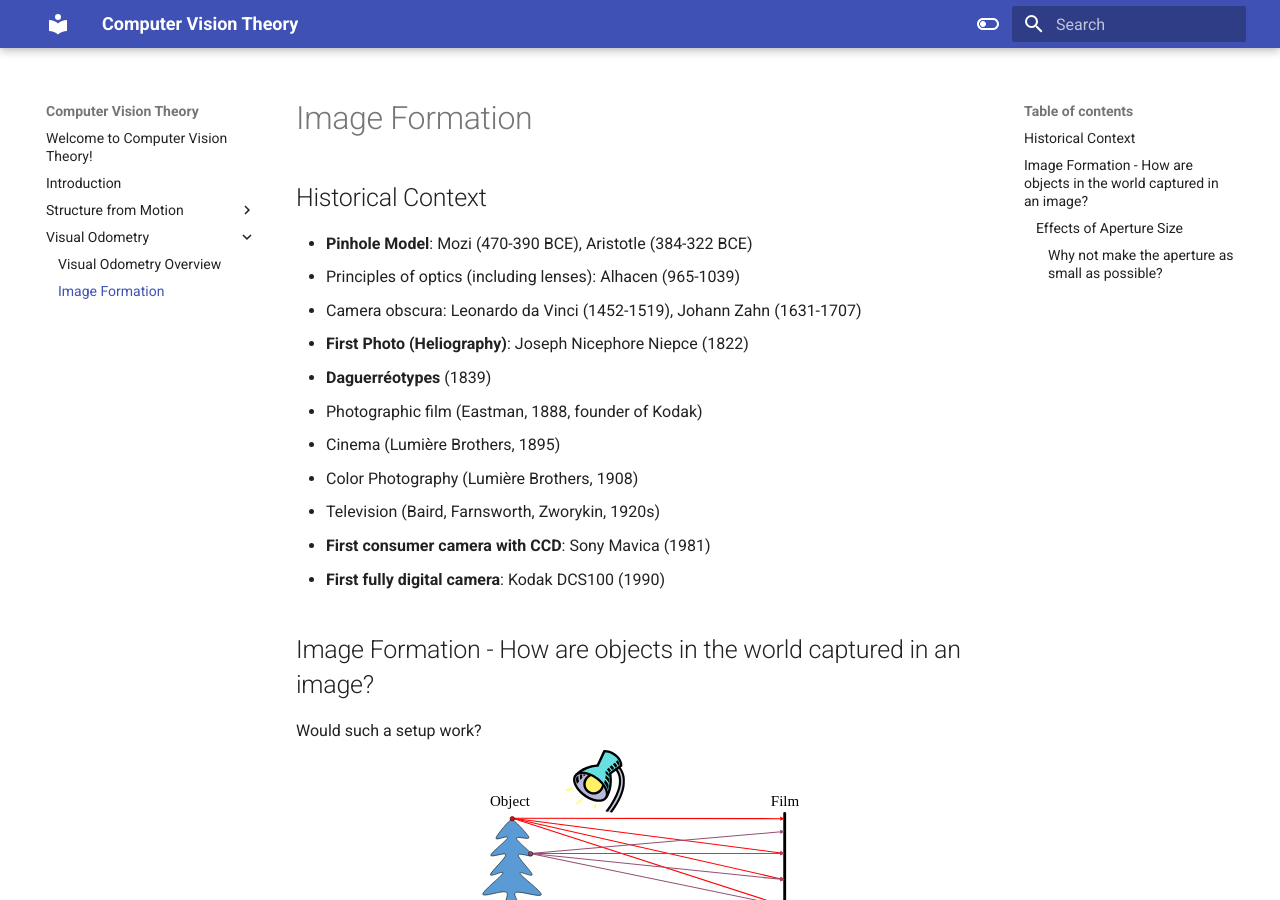
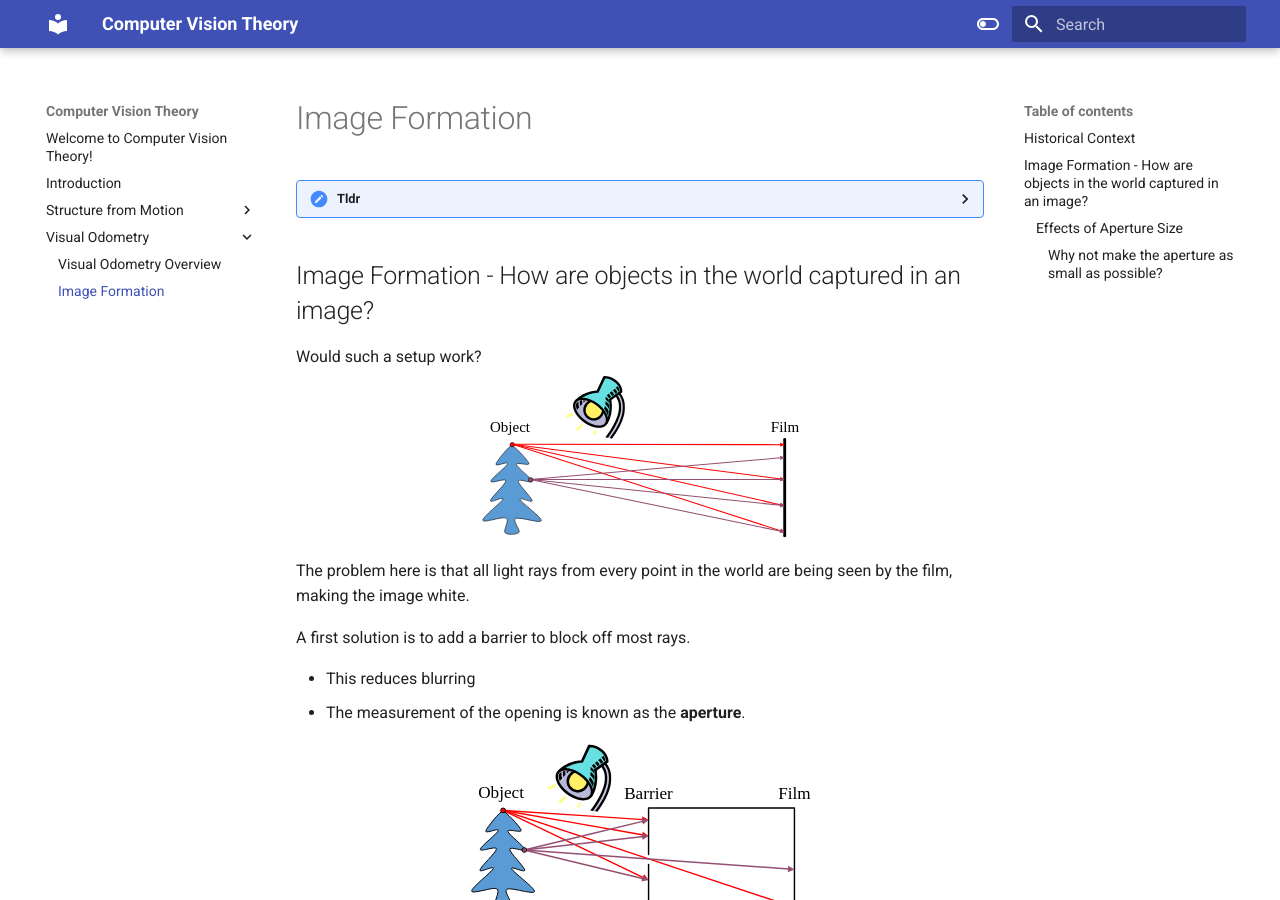
Before and after one commit to johnhalz/cv_theory, an MkDocs documentation site: the page built from docs/Visual_Odometry/2_image_formation.md, in a window 1280 px wide and 900 px high. Built offline with MkDocs 1.6.1 and Material for MkDocs 9.7.7, drawn with Linux system fonts in a browser that asks for light colours.

Commit message:
Refreshed figures

```diff
--- a/docs/Visual_Odometry/2_image_formation.md
+++ b/docs/Visual_Odometry/2_image_formation.md
@@ -1,17 +1,19 @@
 # Image Formation
 
-## Historical Context
-- **Pinhole Model**: Mozi (470-390 BCE), Aristotle (384-322 BCE)
-- Principles of optics (including lenses): Alhacen (965-1039)
-- Camera obscura: Leonardo da Vinci (1452-1519), Johann Zahn (1631-1707)
-- **First Photo (Heliography)**: Joseph Nicephore Niepce (1822)
-- **Daguerréotypes** (1839)
-- Photographic film (Eastman, 1888, founder of Kodak)
-- Cinema (Lumière Brothers, 1895)
-- Color Photography (Lumière Brothers, 1908)
-- Television (Baird, Farnsworth, Zworykin, 1920s)
-- **First consumer camera with CCD**: Sony Mavica (1981)
-- **First fully digital camera**: Kodak DCS100 (1990)
+??? tldr
+    ## Historical Context
+
+    - **Pinhole Model**: Mozi (470-390 BCE), Aristotle (384-322 BCE)
+    - Principles of optics (including lenses): Alhacen (965-1039)
+    - Camera obscura: Leonardo da Vinci (1452-1519), Johann Zahn (1631-1707)
+    - **First Photo (Heliography)**: Joseph Nicephore Niepce (1822)
+    - **Daguerréotypes** (1839)
+    - Photographic film (Eastman, 1888, founder of Kodak)
+    - Cinema (Lumière Brothers, 1895)
+    - Color Photography (Lumière Brothers, 1908)
+    - Television (Baird, Farnsworth, Zworykin, 1920s)
+    - **First consumer camera with CCD**: Sony Mavica (1981)
+    - **First fully digital camera**: Kodak DCS100 (1990)
 
 ## Image Formation - How are objects in the world captured in an image?
 Would such a setup work?
--- a/mkdocs.yml
+++ b/mkdocs.yml
@@ -45,6 +45,9 @@ markdown_extensions:
         - name: mermaid
           class: mermaid
           format: !!python/name:pymdownx.superfences.fence_code_format
+  - pymdownx.caret
+  - pymdownx.mark
+  - pymdownx.tilde
 
 extra_javascript:
   - javascripts/mathjax.js
```
Also changed, not shown: docs/Visual_Odometry/1_vo_overview.md (+6 -21 lines), docs/introduction.md (+5 -15 lines), docs/img/p19.png (deleted), docs/img/p19b.svg (added), docs/img/p19w.svg (added), docs/img/p24.png (deleted), docs/img/p24b.svg (added), docs/img/p24w.svg (added), docs/img/p48.png (deleted), docs/img/p48b.svg (added), docs/img/p48w.svg (added), docs/img/p54.png (deleted), docs/img/p54b.svg (added), docs/img/p54w.svg (added), 4 more files.
